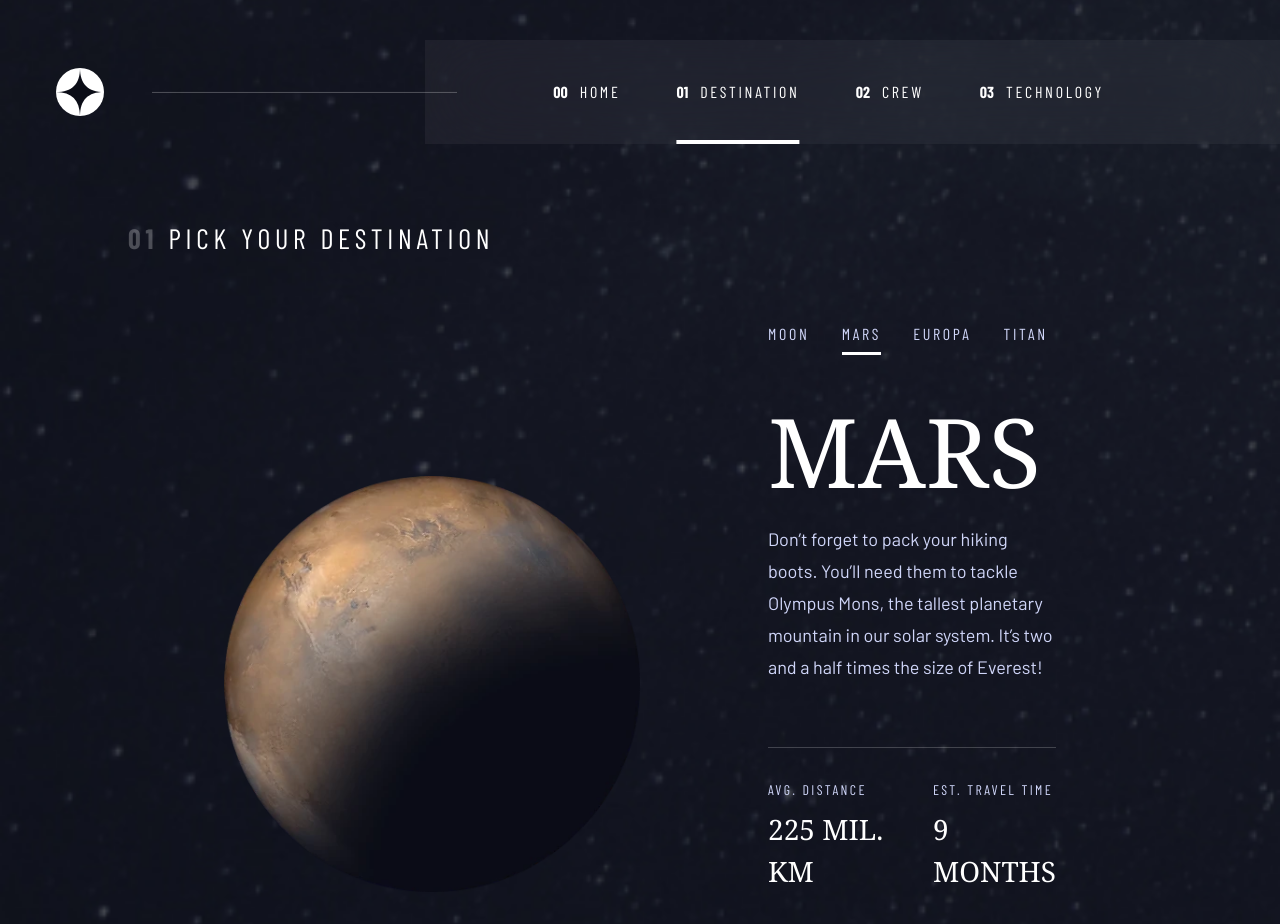
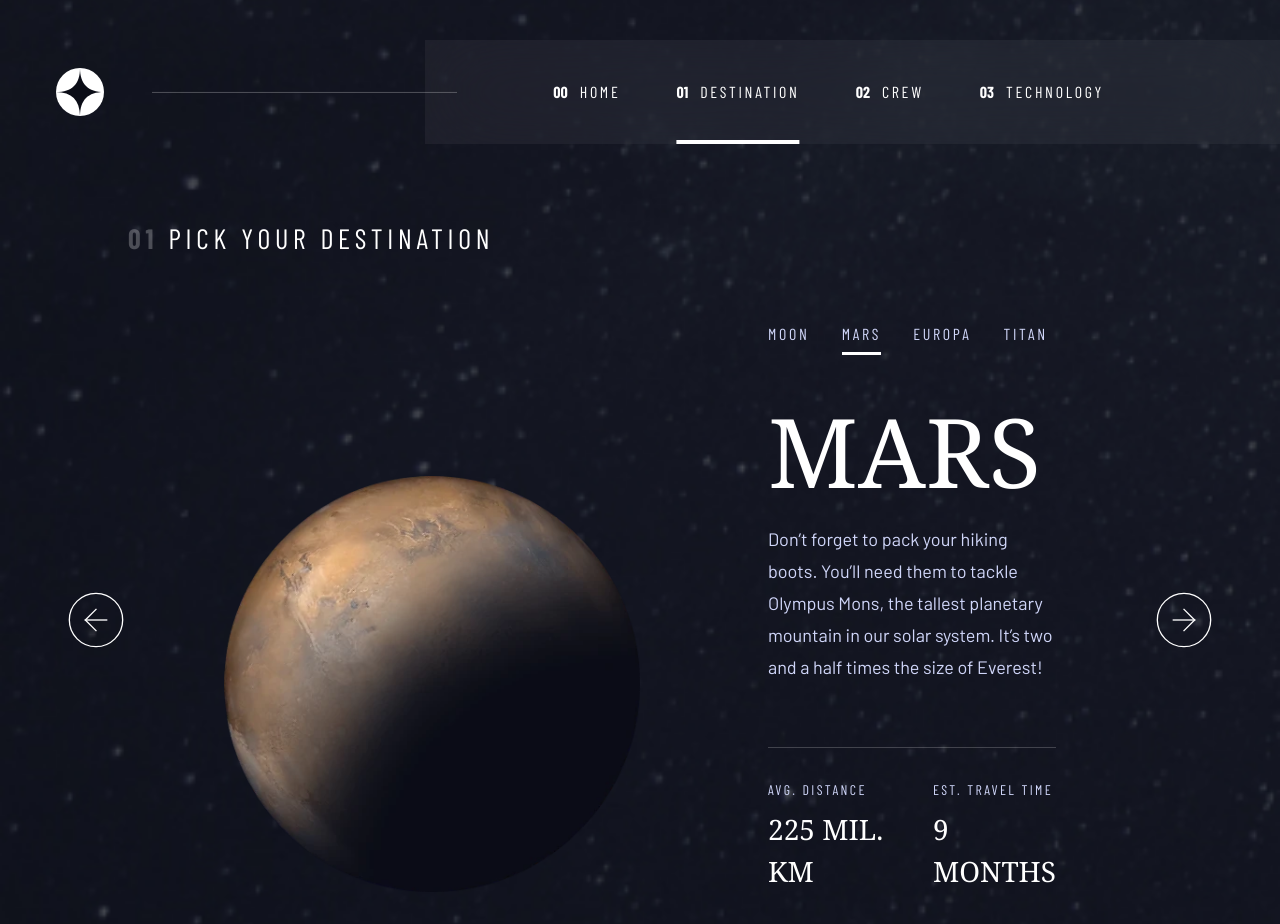
Before and after one commit to FESTUSNIX/space-tourism-frontend-mentor, a React (Create React App) app: page /destination in a window 1280 px wide. Both pictures are taken after a click on the element "MARS". Built offline with nearby package versions, Linux system fonts and the light colour scheme; a web font is replaced by a local one.

Commit message:
Started adding animations

```diff
--- a/src/App.tsx
+++ b/src/App.tsx
@@ -1,24 +1,60 @@
-import { Route } from 'react-router'
-import { Routes, BrowserRouter } from 'react-router-dom'
-import './App.css'
+import { AnimatePresence, motion } from 'framer-motion'
+import { Route, useLocation } from 'react-router'
+import { Routes } from 'react-router-dom'
 import { Navbar } from './components'
 import { Crew } from './pages/Crew'
 import { Destinations } from './pages/Destinations'
 import { Home } from './pages/Home'
 import { Technology } from './pages/Technology'
+import { useState } from 'react'
+import './App.css'
+import usePrevious from './hooks/usePrevious'
+
+const containerVariants = {
+	initalState: ([prevLocationIndex, locationIndex]: number[]) => {
+		return {
+			x: prevLocationIndex > locationIndex ? '-100vw' : '100vw'
+		}
+	},
+	animateState: {
+		x: 0,
+		transition: { duration: 0.3 }
+	},
+	exitState: ([prevLocationIndex, locationIndex]: number[]) => {
+		return {
+			x: prevLocationIndex > locationIndex ? '100vw' : '-100vw',
+			transition: { ease: 'easeInOut' }
+		}
+	}
+}
 
 function App() {
+	const location = useLocation()
+
+	const [locationIndex, setLocationIndex] = useState(0)
+	const prevLocationIndex = usePrevious(locationIndex, 0)
+
+
 	return (
 		<div className='App'>
-			<BrowserRouter>
-				<Navbar />
-				<Routes>
-					<Route path='/' element={<Home />} />
-					<Route path='/destination' element={<Destinations />} />
-					<Route path='/crew' element={<Crew />} />
-					<Route path='/technology' element={<Technology />} />
-				</Routes>
-			</BrowserRouter>
+			<Navbar setLocationIndex={setLocationIndex} />
+			<AnimatePresence mode='wait' initial={false} custom={[prevLocationIndex, locationIndex]}>
+				<motion.div
+					key={location.key}
+					variants={containerVariants}
+					initial='initalState'
+					animate='animateState'
+					exit='exitState'
+					custom={[prevLocationIndex, locationIndex]}
+					className='flex h-full w-full grow flex-col'>
+					<Routes location={location} key={location.key}>
+						<Route path='/' element={<Home />} />
+						<Route path='/destination' element={<Destinations />} />
+						<Route path='/crew' element={<Crew />} />
+						<Route path='/technology' element={<Technology />} />
+					</Routes>
+				</motion.div>
+			</AnimatePresence>
 		</div>
 	)
 }
--- a/src/components/Navbar.tsx
+++ b/src/components/Navbar.tsx
@@ -10,7 +10,7 @@ import OutsideClickHandler from 'react-outside-click-handler'
 
 type Pages = { name: string; path: string }[]
 
-export const Navbar = () => {
+export const Navbar = ({ setLocationIndex }: { setLocationIndex: React.Dispatch<React.SetStateAction<number>> }) => {
 	const { isMD, isLG } = useResponsive()
 
 	const pages: Pages = [
@@ -57,7 +57,10 @@ export const Navbar = () => {
 									<NavLink
 										to={page.path}
 										key={index}
-										onClick={() => setShow(false)}
+										onClick={() => {
+											setShow(false)
+											setLocationIndex(index)
+										}}
 										className='nav-link relative w-full py-2 pl-8 pr-24 after:absolute after:h-0 after:w-1 after:bg-white/30 after:duration-300 after:ease-out max-md:after:top-1/2 max-md:after:right-0  max-md:after:-translate-y-1/2 max-md:hover:after:h-3/4 md:px-0 md:py-10 md:after:bottom-0 md:after:left-1/2 md:after:h-1 md:after:w-0 md:after:-translate-x-1/2 md:after:hover:w-full'>
 										<p className='text-sans'>
 											{(!isMD || isLG) && <span className='mr-2 font-bold lg:mr-3'>0{index}</span>}
--- /dev/null
+++ b/src/hooks/usePrevious.ts
@@ -0,0 +1,11 @@
+import { useEffect, useRef } from 'react'
+
+const usePrevious = (value: any, initialValue?: any) => {
+	const ref: typeof value = useRef(initialValue ?? undefined)
+	useEffect(() => {
+		ref.current = value
+	})
+	return ref.current
+}
+
+export default usePrevious
--- a/src/index.tsx
+++ b/src/index.tsx
@@ -2,10 +2,13 @@ import React from 'react'
 import ReactDOM from 'react-dom/client'
 import './index.css'
 import App from './App'
+import { BrowserRouter } from 'react-router-dom'
 
 const root = ReactDOM.createRoot(document.getElementById('root') as HTMLElement)
 root.render(
 	<React.StrictMode>
-		<App />
+		<BrowserRouter>
+			<App />
+		</BrowserRouter>
 	</React.StrictMode>
 )
--- a/src/pages/Destinations.tsx
+++ b/src/pages/Destinations.tsx
@@ -1,27 +1,96 @@
-import { useState } from 'react'
+import { useEffect, useRef, useState } from 'react'
 import { PageTitle } from '../components'
 import { data } from '../data/data'
+import { motion, AnimatePresence, useMotionValue, useTransform } from 'framer-motion'
+import usePrevious from '../hooks/usePrevious'
+import useResponsive from '../hooks/useResponsive'
+
+const variants = {
+	initialState: ({ prevPage, page }: { prevPage: number; page: number }) => {
+		return {
+			x: prevPage > page ? '-100%' : '100%',
+			transition: { duration: 0.5, ease: 'easeInOut' }
+		}
+	},
+	animateState: {
+		x: 0
+	},
+	exitState: ({ prevPage, page }: { prevPage: number; page: number }) => {
+		return {
+			x: prevPage > page ? '100%' : '-100%',
+			transition: { ease: 'easeInOut' }
+		}
+	}
+}
 
 export const Destinations = () => {
-	const [currentPage, setCurrentPage] = useState<number>(0)
+	const { isMD } = useResponsive()
 
-	const destinations = data.destinations[currentPage]
+	const [page, setPage] = useState(0)
+	const prevPage = usePrevious(page)
+
+	const destinations = data.destinations[page]
+
+	const x = useMotionValue(0)
+	const dragDistance = isMD ? 150 : 100
+
+	const circlePathRight = useTransform(x, [-dragDistance, -50, 0, dragDistance], [1, 0, 0, 0])
+	// const circleOpacityRight = useTransform(x, [-dragDistance, -50, 0, dragDistance], [1, 0, 0, 0])
+
+	const circlePathLeft = useTransform(x, [-dragDistance, 0, 50, dragDistance], [0, 0, 0, 1])
+	// const circleOpacityLeft = useTransform(x, [-dragDistance, 0, 50, dragDistance], [0, 0, 0, 1])
+
+	// const draggable = useRef<HTMLDivElement>(null)
+
+	const handleDrag = () => {
+		circlePathLeft.set(0)
+
+		if (x.get() > dragDistance) {
+			if (page === 0) return setPage(data.destinations.length - 1)
+			setPage(page - 1)
+		}
+		if (x.get() < -dragDistance) {
+			if (page === data.destinations.length - 1) return setPage(0)
+			setPage(page + 1)
+		}
+	}
 
 	return (
 		<div className='destinations flex flex-col items-center'>
 			<PageTitle pageNumber={1}>pick your destination</PageTitle>
 
-			<div className='wrapper flex w-full flex-col items-center lg:flex-row lg:items-end lg:justify-center lg:gap-20 xl:gap-32 xl:px-24'>
-				<img src={destinations.images.webp} alt='' className='mb-8 w-1/2 max-w-md grow md:max-lg:w-80' />
+			<AnimatePresence mode='wait' initial={false} custom={{ prevPage, page }}>
+				<motion.div
+					key={page}
+					variants={variants}
+					initial='initialState'
+					animate='animateState'
+					exit='exitState'
+					custom={{ prevPage, page }}
+					drag='x'
+					dragConstraints={{ left: 0, right: 0 }}
+					dragTransition={{ bounceStiffness: 600, bounceDamping: 16 }}
+					style={{ x }}
+					onDragEnd={() => handleDrag()}
+					// ref={draggable}
+					className='wrapper flex w-full cursor-grab flex-col items-center lg:flex-row lg:items-end lg:justify-center lg:gap-20 xl:gap-32 xl:px-24'>
+					<img
+						src={destinations.images.webp}
+						alt=''
+						draggable='false'
+						className='mb-8 w-1/2 max-w-md grow select-none md:max-lg:w-80'
+					/>
 
 					<div className='flex flex-col items-center lg:items-start'>
 						<div className='mb-8 flex gap-7 text-sm uppercase tracking-[2.36px] text-secondary md:mb-10 md:gap-8 md:text-base md:tracking-[2.7px] lg:mb-12'>
 							{data?.destinations.map((destination, index: number) => (
 								<h3
 									key={destination.name}
-								onClick={() => setCurrentPage(index)}
+									onClick={() => {
+										setPage(index)
+									}}
 									className={`cursor-pointer border-b-[3px] py-1.5 duration-300 ${
-									index === currentPage ? 'border-white' : 'border-b-transparent hover:border-white/50'
+										index === page ? 'border-white' : 'border-b-transparent hover:border-white/50'
 									}`}>
 									{destination.name}
 								</h3>
@@ -47,7 +116,36 @@ export const Destinations = () => {
 							</div>
 						</div>
 					</div>
-			</div>
+
+					<svg
+						xmlns='http://www.w3.org/2000/svg'
+						viewBox='0 0 24 24'
+						fill='none'
+						stroke='currentColor'
+						strokeWidth='0.5'
+						strokeLinecap='square'
+						strokeLinejoin='miter'
+						className='feather feather-arrow-left-circle fixed left-0 top-1/2 h-12 w-12 -translate-y-1/2 -translate-x-full md:h-16 md:w-16'>
+						<motion.circle cx='12' cy='12' r='10' style={{ pathLength: circlePathLeft }}></motion.circle>
+						<motion.polyline points='12 8 8 12 12 16' style={{ pathLength: circlePathLeft }}></motion.polyline>
+						<motion.line x1='16' y1='12' x2='8' y2='12' style={{ pathLength: circlePathLeft }}></motion.line>
+					</svg>
+
+					<svg
+						xmlns='http://www.w3.org/2000/svg'
+						viewBox='0 0 24 24'
+						fill='none'
+						stroke='currentColor'
+						strokeWidth='0.5'
+						strokeLinecap='square'
+						strokeLinejoin='miter'
+						className='feather feather-arrow-right-circle fixed right-0 top-1/2 h-12 w-12 -translate-y-1/2 translate-x-full md:h-16 md:w-16'>
+						<motion.circle cx='12' cy='12' r='10' style={{ pathLength: circlePathRight }}></motion.circle>
+						<motion.polyline points='12 16 16 12 12 8' style={{ pathLength: circlePathRight }}></motion.polyline>
+						<motion.line x1='8' y1='12' x2='16' y2='12' style={{ pathLength: circlePathRight }}></motion.line>
+					</svg>
+				</motion.div>
+			</AnimatePresence>
 		</div>
 	)
 }
```
Also changed, not shown: src/assets/destination/arrow-left-circle.svg (added), src/assets/destination/arrow-right-circle.svg (added). Lines whose indentation alone changed are shown as unchanged.
